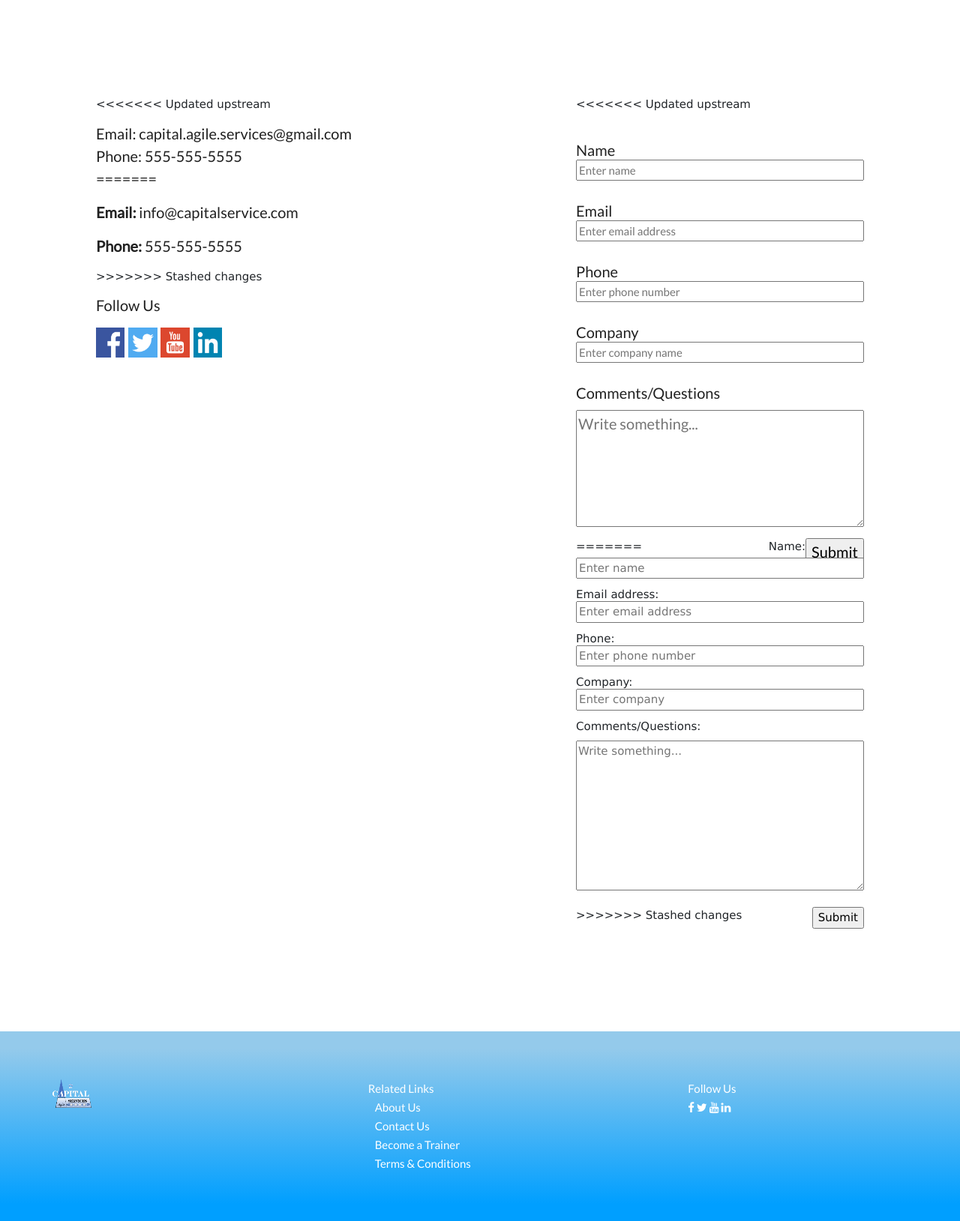
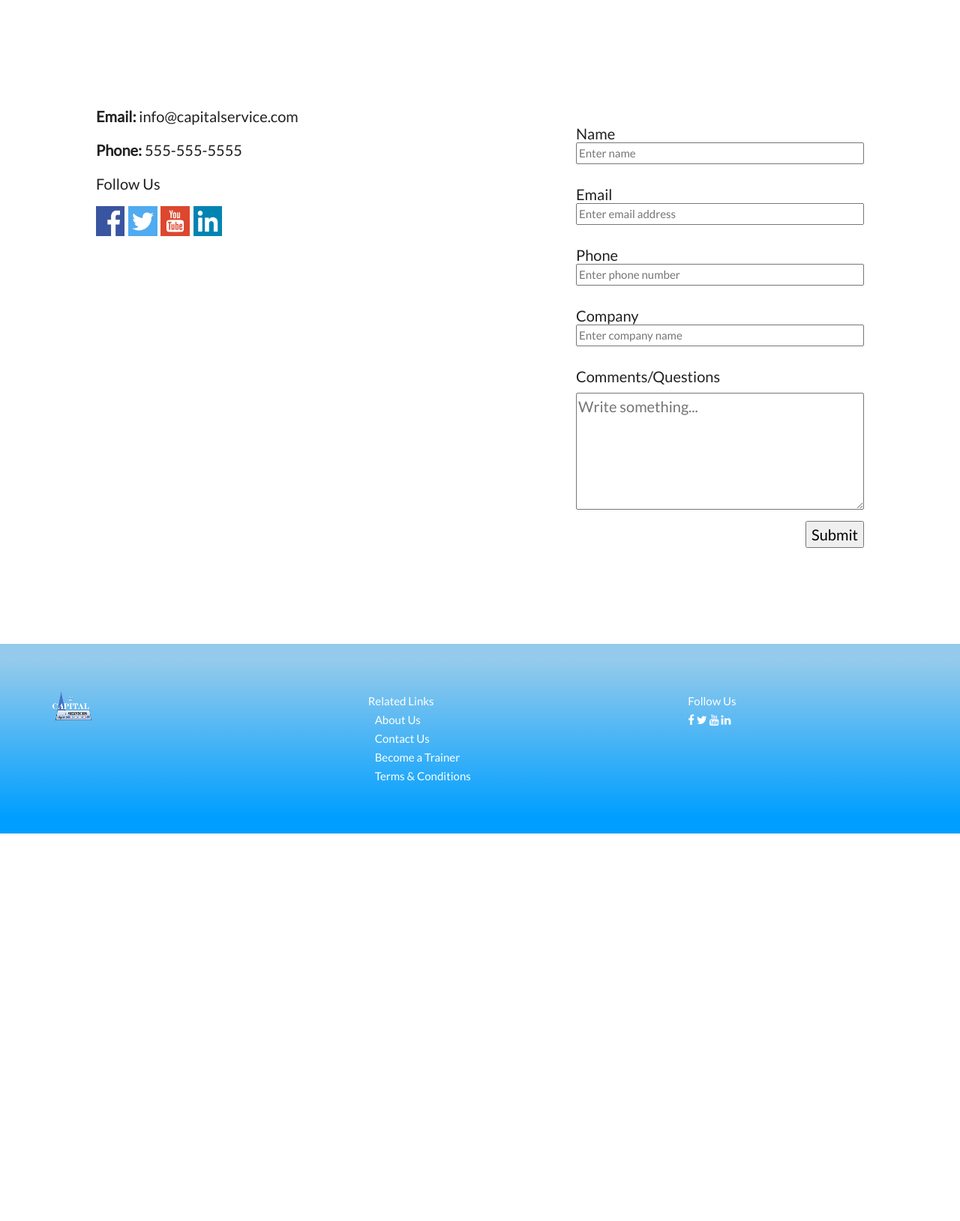
Before and after one commit to ckarjadi/capital_services, a Flask app: page /contact_us in a window 1280 px wide. Shown: the part 200-1829 px from the top of the page at 75% size. After the commit the page ends 1312 px from the top, so only its background shows below. Run offline with Flask 2, Linux system fonts and the light colour scheme; some libraries are stand-ins or nearby versions.

Commit message:
merge issues

```diff
--- a/app/routes.py
+++ b/app/routes.py
@@ -99,7 +99,7 @@ def upcoming_courses():
 	upcoming_courses render;
 	"""
 	title = 'Upcoming Courses'
-	template_name = 'upcoming_course.html'
+	template_name = 'upcoming_courses.html'
 	json_file = COURSES_JSON
 	data = get_upcoming_courses_filters(json_file)
 	kwargs = {'title': title, 'filter_data': data}
--- a/app/templates/contact_us.html
+++ b/app/templates/contact_us.html
@@ -4,15 +4,11 @@
 <link rel="stylesheet" href="{{ url_for('static',    filename='/contact_us.css') }}">
 <div class = "contact_us_panel">
   <div class = "contact_us_panel1">
-<<<<<<< Updated upstream
-      <p>
-      	Email: capital.agile.services@gmail.com<br/>
-          Phone: 555-555-5555<br/>
-=======
+
 
       	 <p><b>Email:</b> info@capitalservice.com<br/></p>
         <p> <b> Phone:</b> 555-555-5555<br/></p>
->>>>>>> Stashed changes
+
           <div class="contact_us-social-icons">
                   <p>Follow Us</p>
                   <ul class="contact_us_social-icons">
@@ -25,7 +21,7 @@
 
   </div>
   <div class = "contact_us_panel1">
-<<<<<<< Updated upstream
+
     <form action="" method="post" novalidate>
       {{ form.hidden_tag() }}
       <br>
@@ -65,22 +61,6 @@
           {% endfor %}
       </p>
       <p>{{ form.submit() }}</p>
-=======
-    <form action="/contact_us_email" method="post">
-      <label for="name" style = "font-style:bold">Name:</label>
-      <input type="text" id="name" placeholder="Enter name" name="name"></br>
-      <label for="email" style = "font-style:bold">Email address:</label>
-      <input type="text" id="email" placeholder="Enter email address" name="email"></br>
-      <label for="phone" style = "font-style:bold">Phone:</label>
-      <input type="text" id="phone" placeholder="Enter phone number" name="phone"></br>
-      <label for="company" style = "font-style:bold">Company:</label>
-      <input type="text" id="company" placeholder="Enter company" name="company"></br>
-      <label for="comments" style = "font-style:bold">Comments/Questions:</label></br>
-      <textarea id="comments" name="comments" placeholder="Write something..." style="height:200px"></textarea></br>
-    </br>
-      <input type="submit" value="Submit"?>
->>>>>>> Stashed changes
-    </form>
   </div>
 </div>
 {% endblock %}
```
